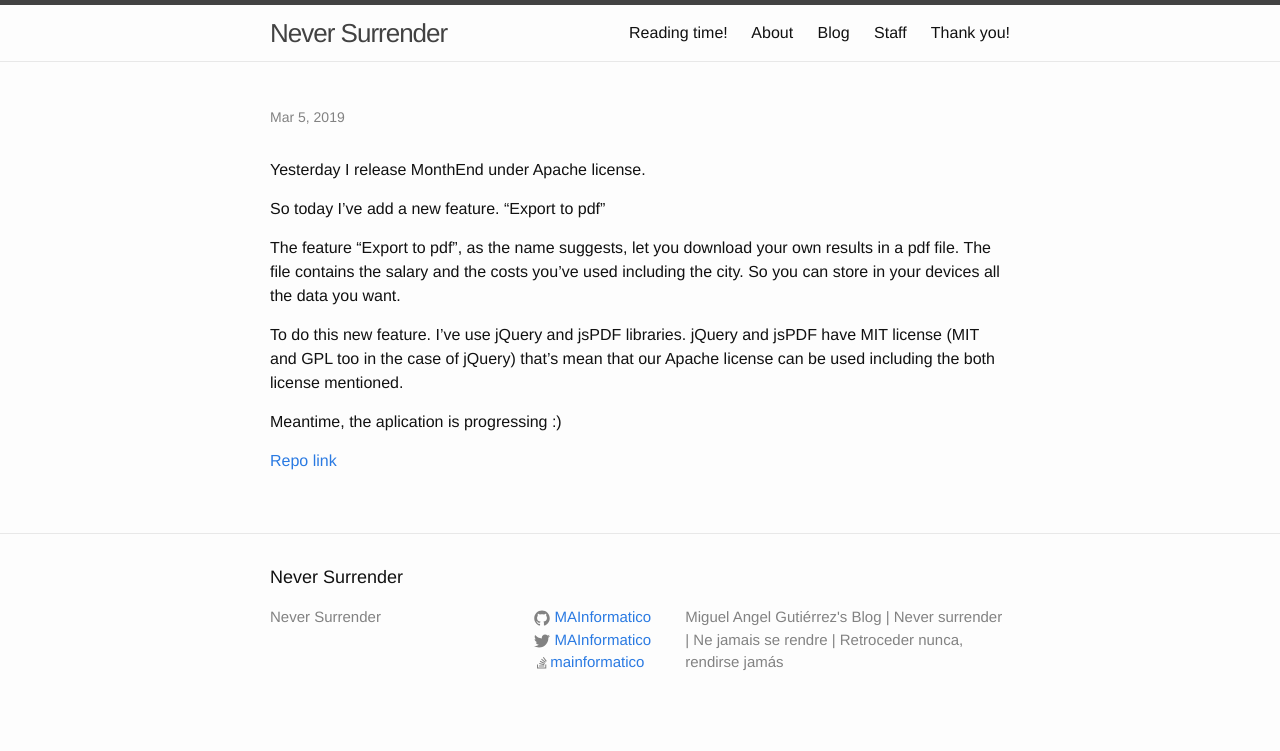
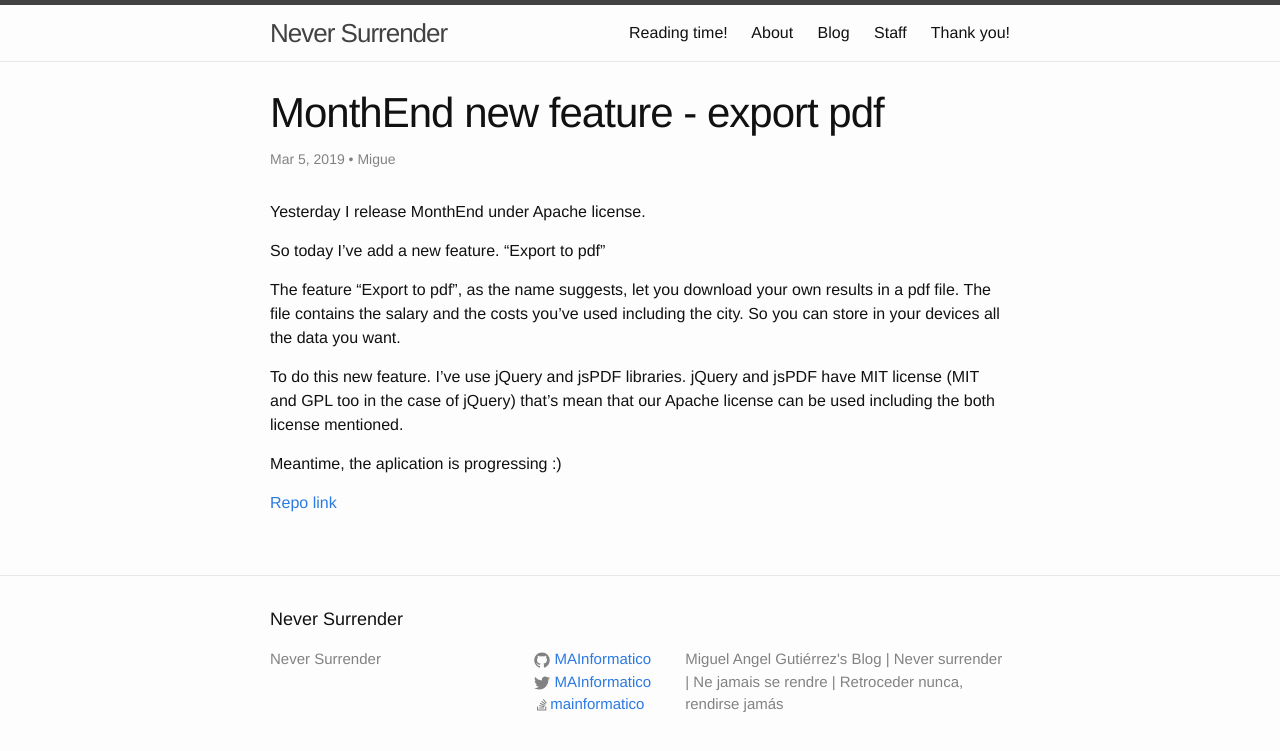
Before and after one commit to MAInformatico/MAInformatico.github.io, a Jekyll site: the page built from _posts/2019-3-5-MonthEnd_Export_pdf.md, in a window 1280 px wide. Shown: the top 751 px of the page. Built offline with Jekyll 4.4.1, drawn with Linux system fonts in a browser that asks for light colours.

Commit message:
adding new post

```diff
--- a/_posts/2019-3-5-MonthEnd_Export_pdf.md
+++ b/_posts/2019-3-5-MonthEnd_Export_pdf.md
@@ -1,6 +1,6 @@
 ---
 layout: post
-title: MonthEnd new feature: export pdf
+title: MonthEnd new feature - export pdf
 author: Migue
 tags: [Technology]
 ---
```
